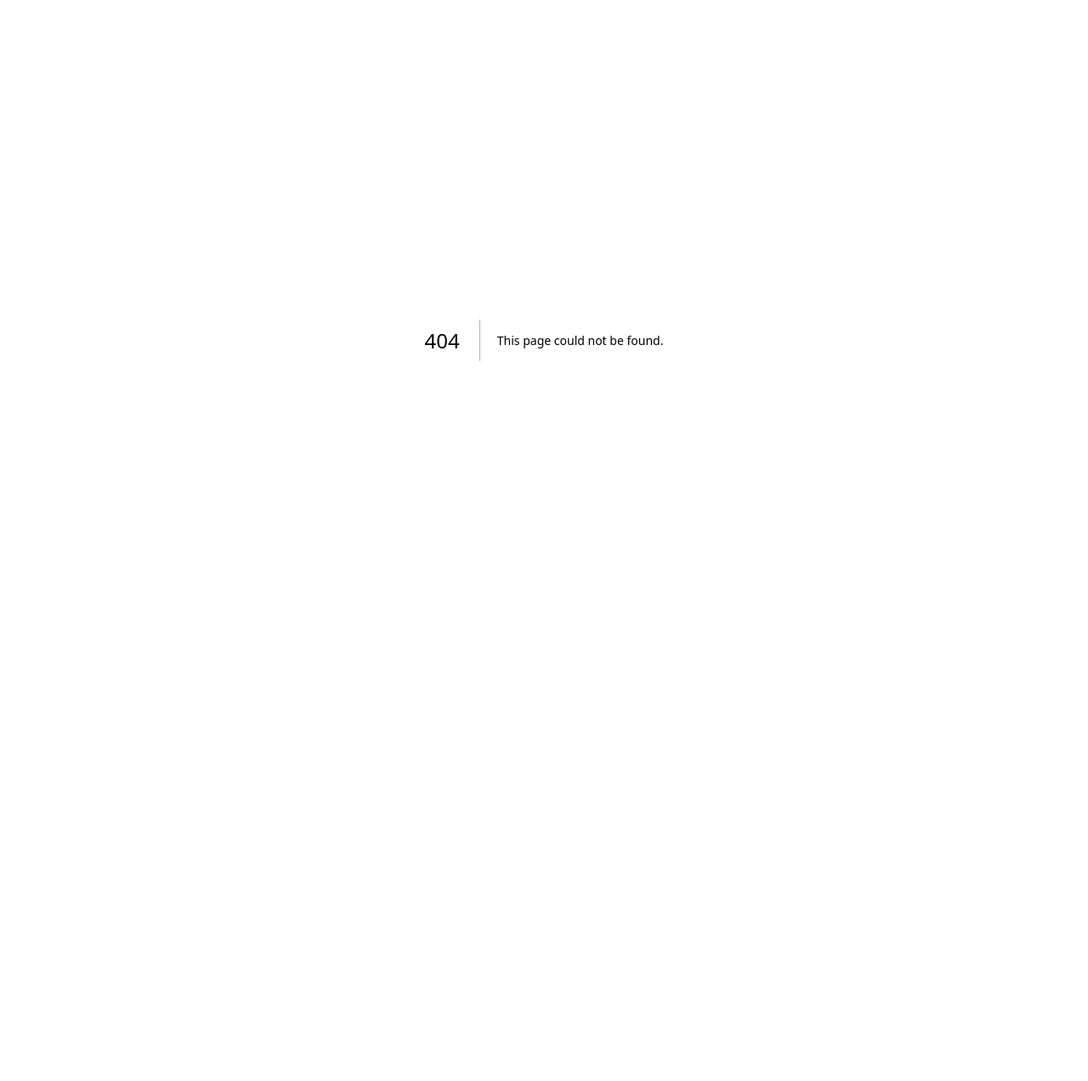
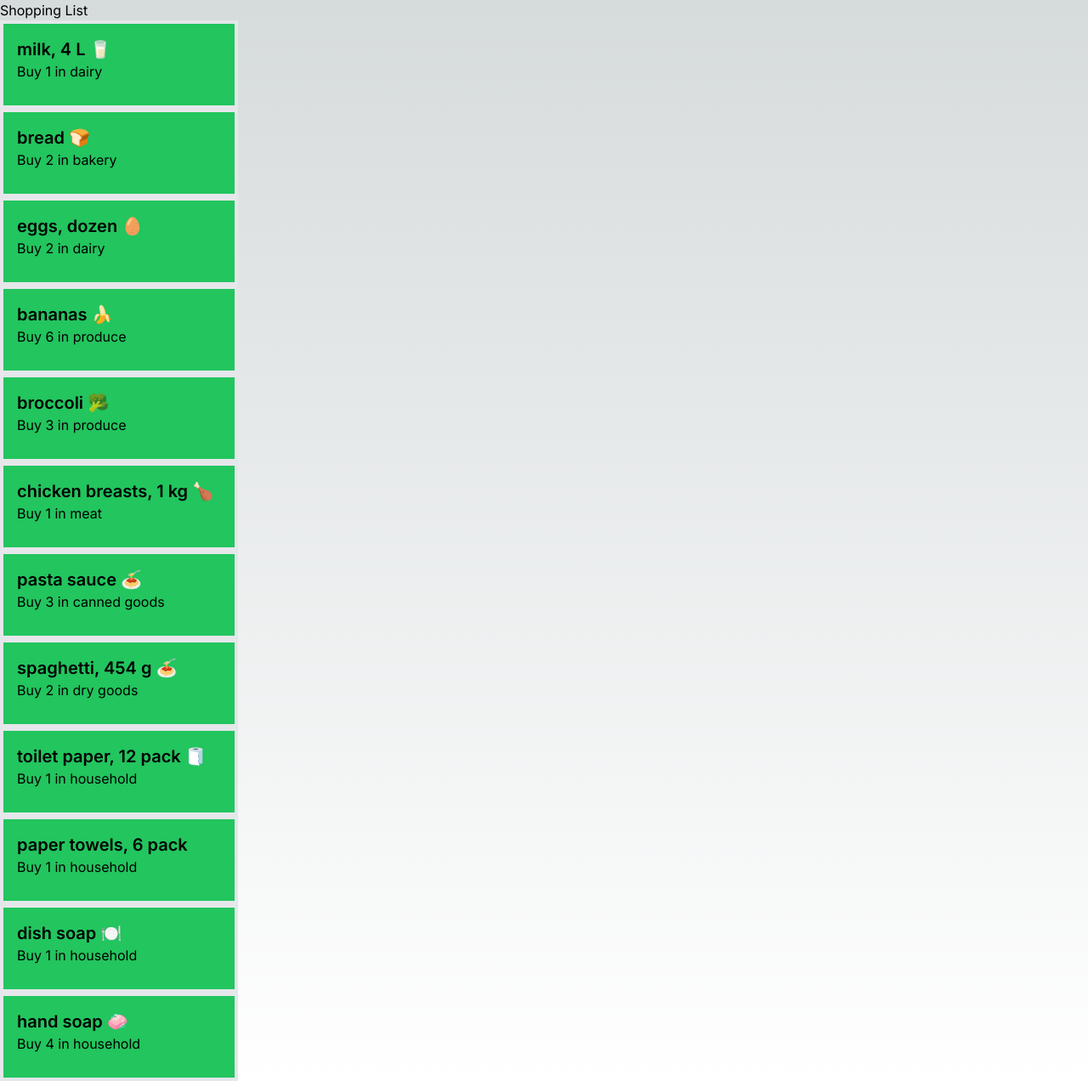
Before and after one commit to J-Wales/cprg306-assignments, a Next.js app: page /week-3 in a window 1280 px wide. Before the commit this address had no page. Shown: the whole page at 85% size. Before the commit the page ends 800 px from the top, so only its background shows below. Built offline with nearby package versions, Linux system fonts and the light colour scheme.

Commit message:
Added week 3

```diff
--- a/app/page.js
+++ b/app/page.js
@@ -1,112 +1,14 @@
 import Image from "next/image";
+import Link from "next/link";
 
 export default function Home() {
   return (
     <main className="flex min-h-screen flex-col items-center justify-between p-24">
       <div className="z-10 max-w-5xl w-full items-center justify-between font-mono text-sm lg:flex">
-        <p className="fixed left-0 top-0 flex w-full justify-center border-b border-gray-300 bg-gradient-to-b from-zinc-200 pb-6 pt-8 backdrop-blur-2xl dark:border-neutral-800 dark:bg-zinc-800/30 dark:from-inherit lg:static lg:w-auto  lg:rounded-xl lg:border lg:bg-gray-200 lg:p-4 lg:dark:bg-zinc-800/30">
-          Get started by editing&nbsp;
-          <code className="font-mono font-bold">app/page.js</code>
-        </p>
-        <div className="fixed bottom-0 left-0 flex h-48 w-full items-end justify-center bg-gradient-to-t from-white via-white dark:from-black dark:via-black lg:static lg:h-auto lg:w-auto lg:bg-none">
-          <a
-            className="pointer-events-none flex place-items-center gap-2 p-8 lg:pointer-events-auto lg:p-0"
-            href="https://vercel.com?utm_source=create-next-app&utm_medium=appdir-template&utm_campaign=create-next-app"
-            target="_blank"
-            rel="noopener noreferrer"
-          >
-            By{" "}
-            <Image
-              src="/vercel.svg"
-              alt="Vercel Logo"
-              className="dark:invert"
-              width={100}
-              height={24}
-              priority
-            />
-          </a>
-        </div>
-      </div>
+        <h1>CPRG 306: Web Development 2 - Assignments</h1>
+        <Link href="http://localhost:3000/week-2">Week 2</Link>
 
-      <div className="relative flex place-items-center before:absolute before:h-[300px] before:w-full sm:before:w-[480px] before:-translate-x-1/2 before:rounded-full before:bg-gradient-radial before:from-white before:to-transparent before:blur-2xl before:content-[''] after:absolute after:-z-20 after:h-[180px] after:w-full sm:after:w-[240px] after:translate-x-1/3 after:bg-gradient-conic after:from-sky-200 after:via-blue-200 after:blur-2xl after:content-[''] before:dark:bg-gradient-to-br before:dark:from-transparent before:dark:to-blue-700 before:dark:opacity-10 after:dark:from-sky-900 after:dark:via-[#0141ff] after:dark:opacity-40 before:lg:h-[360px] z-[-1]">
-        <Image
-          className="relative dark:drop-shadow-[0_0_0.3rem_#ffffff70] dark:invert"
-          src="/next.svg"
-          alt="Next.js Logo"
-          width={180}
-          height={37}
-          priority
-        />
-      </div>
-
-      <div className="mb-32 grid text-center lg:max-w-5xl lg:w-full lg:mb-0 lg:grid-cols-4 lg:text-left">
-        <a
-          href="https://nextjs.org/docs?utm_source=create-next-app&utm_medium=appdir-template&utm_campaign=create-next-app"
-          className="group rounded-lg border border-transparent px-5 py-4 transition-colors hover:border-gray-300 hover:bg-gray-100 hover:dark:border-neutral-700 hover:dark:bg-neutral-800/30"
-          target="_blank"
-          rel="noopener noreferrer"
-        >
-          <h2 className={`mb-3 text-2xl font-semibold`}>
-            Docs{" "}
-            <span className="inline-block transition-transform group-hover:translate-x-1 motion-reduce:transform-none">
-              -&gt;
-            </span>
-          </h2>
-          <p className={`m-0 max-w-[30ch] text-sm opacity-50`}>
-            Find in-depth information about Next.js features and API.
-          </p>
-        </a>
-
-        <a
-          href="https://nextjs.org/learn?utm_source=create-next-app&utm_medium=appdir-template-tw&utm_campaign=create-next-app"
-          className="group rounded-lg border border-transparent px-5 py-4 transition-colors hover:border-gray-300 hover:bg-gray-100 hover:dark:border-neutral-700 hover:dark:bg-neutral-800 hover:dark:bg-opacity-30"
-          target="_blank"
-          rel="noopener noreferrer"
-        >
-          <h2 className={`mb-3 text-2xl font-semibold`}>
-            Learn{" "}
-            <span className="inline-block transition-transform group-hover:translate-x-1 motion-reduce:transform-none">
-              -&gt;
-            </span>
-          </h2>
-          <p className={`m-0 max-w-[30ch] text-sm opacity-50`}>
-            Learn about Next.js in an interactive course with&nbsp;quizzes!
-          </p>
-        </a>
-
-        <a
-          href="https://vercel.com/templates?framework=next.js&utm_source=create-next-app&utm_medium=appdir-template&utm_campaign=create-next-app"
-          className="group rounded-lg border border-transparent px-5 py-4 transition-colors hover:border-gray-300 hover:bg-gray-100 hover:dark:border-neutral-700 hover:dark:bg-neutral-800/30"
-          target="_blank"
-          rel="noopener noreferrer"
-        >
-          <h2 className={`mb-3 text-2xl font-semibold`}>
-            Templates{" "}
-            <span className="inline-block transition-transform group-hover:translate-x-1 motion-reduce:transform-none">
-              -&gt;
-            </span>
-          </h2>
-          <p className={`m-0 max-w-[30ch] text-sm opacity-50`}>
-            Explore starter templates for Next.js.
-          </p>
-        </a>
-
-        <a
-          href="https://vercel.com/new?utm_source=create-next-app&utm_medium=appdir-template&utm_campaign=create-next-app"
-          className="group rounded-lg border border-transparent px-5 py-4 transition-colors hover:border-gray-300 hover:bg-gray-100 hover:dark:border-neutral-700 hover:dark:bg-neutral-800/30"
-          target="_blank"
-          rel="noopener noreferrer"
-        >
-          <h2 className={`mb-3 text-2xl font-semibold`}>
-            Deploy{" "}
-            <span className="inline-block transition-transform group-hover:translate-x-1 motion-reduce:transform-none">
-              -&gt;
-            </span>
-          </h2>
-          <p className={`m-0 max-w-[30ch] text-sm opacity-50 text-balance`}>
-            Instantly deploy your Next.js site to a shareable URL with Vercel.
-          </p>
-        </a>
+        <Link href="http://localhost:3000/week-3">Week 3</Link>
       </div>
     </main>
   );
--- /dev/null
+++ b/app/week-3/item-list.js
@@ -0,0 +1,96 @@
+import Item from "./item.js";
+
+export default function ItemList() {
+    const item1 = {
+        name: "milk, 4 L 🥛",
+        quantity: 1,
+        category: "dairy",
+      };
+
+      const item2 = {
+        name: "bread 🍞",
+        quantity: 2,
+        category: "bakery",
+      };
+
+      const item3 = {
+        name: "eggs, dozen 🥚",
+        quantity: 2,
+        category: "dairy",
+      };
+
+      const item4 = {
+        name: "bananas 🍌",
+        quantity: 6,
+        category: "produce",
+      };
+
+      const item5 = {
+        name: "broccoli 🥦",
+        quantity: 3,
+        category: "produce",
+      };
+
+      const item6 = {
+        name: "chicken breasts, 1 kg 🍗",
+        quantity: 1,
+        category: "meat",
+      };
+
+      const item7 = {
+        name: "pasta sauce 🍝",
+        quantity: 3,
+        category: "canned goods",
+      };
+
+      const item8 = {
+        name: "spaghetti, 454 g 🍝",
+        quantity: 2,
+        category: "dry goods",
+      };
+
+      const item9 = {
+        name: "toilet paper, 12 pack 🧻",
+        quantity: 1,
+        category: "household",
+      };
+
+      const item10 = {
+        name: "paper towels, 6 pack",
+        quantity: 1,
+        category: "household",
+      };
+
+      const item11 = {
+        name: "dish soap 🍽️",
+        quantity: 1,
+        category: "household",
+      };
+
+      const item12 = {
+        name: "hand soap 🧼",
+        quantity: 4,
+        category: "household",
+      };
+
+      return (
+        <main>
+            <ul>
+                <li>{Item(item1)}</li>
+                <li>{Item(item2)}</li>
+                <li>{Item(item3)}</li>
+                <li>{Item(item4)}</li>
+                <li>{Item(item5)}</li>
+                <li>{Item(item6)}</li>
+                <li>{Item(item7)}</li>
+                <li>{Item(item8)}</li>
+                <li>{Item(item9)}</li>
+                <li>{Item(item10)}</li>
+                <li>{Item(item11)}</li>
+                <li>{Item(item12)}</li>
+            </ul>
+
+
+        </main>
+      );
+}
--- /dev/null
+++ b/app/week-3/item.js
@@ -0,0 +1,11 @@
+export default function Item(props) {
+    return (
+        <main>
+            <div class="box-content h-16 w-60 p-4
+                    border-4 bg-green-500 m4">
+                <p class="text-xl font-semibold">{props.name}</p>
+                <p>Buy {props.quantity} in {props.category}</p>
+            </div>
+        </main>
+    );
+}
--- /dev/null
+++ b/app/week-3/page.js
@@ -0,0 +1,11 @@
+import ItemList from "./item-list.js";
+
+export default function Page() {
+    return (
+      <main>
+        <h1>Shopping List</h1>
+
+        {ItemList()}
+      </main>
+    );
+}
```
